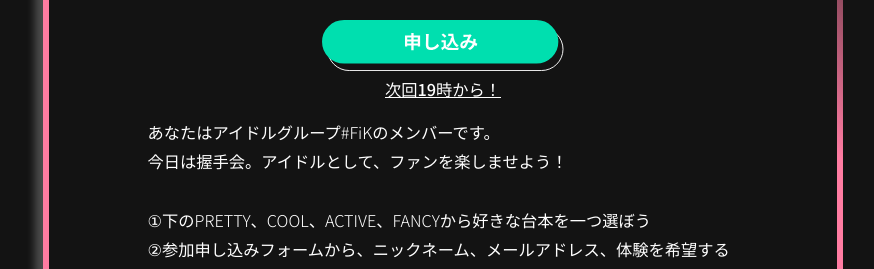
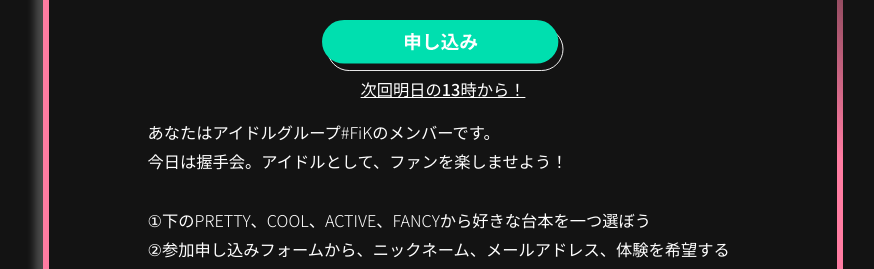
Before and after one commit to larkin267/fikpages, a Jekyll site: the page built from index.html, in a window 1280 px wide and 900 px high, scrolled down 832 px. Shown: the part 183-452 px from the top of the window, without its empty margins (197-1071 px from the left). Built offline with Jekyll 4.4.1, drawn with Linux system fonts in a browser that asks for light colours.

Commit message:
tomorrow 13

```diff
--- a/index.html
+++ b/index.html
@@ -43,7 +43,7 @@
             <a href="https://docs.google.com/forms/d/e/1FAIpQLSdsRHOD9ZC0ELTXSh7_X4JA-YIPwar_mn3j1H-_cDPsos2lOA/viewform?usp=sf_link" target="_blank">
               <img src="{{site.url}}{{site.baseurl}}/assets/images/block2_button.svg" alt="申し込み">
             </a>
-            <p class="block2-under-btn">次回19時から！</p>
+            <p class="block2-under-btn">次回明日の13時から！</p>
           </div>
         </div>
         <div class="block2-intro">
```
